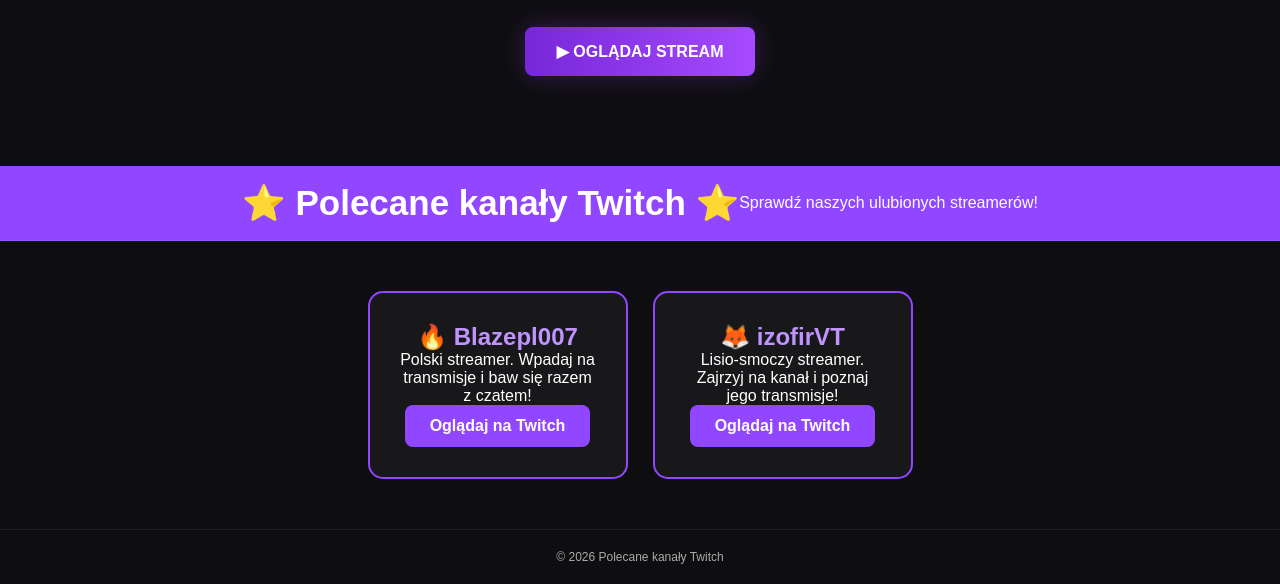
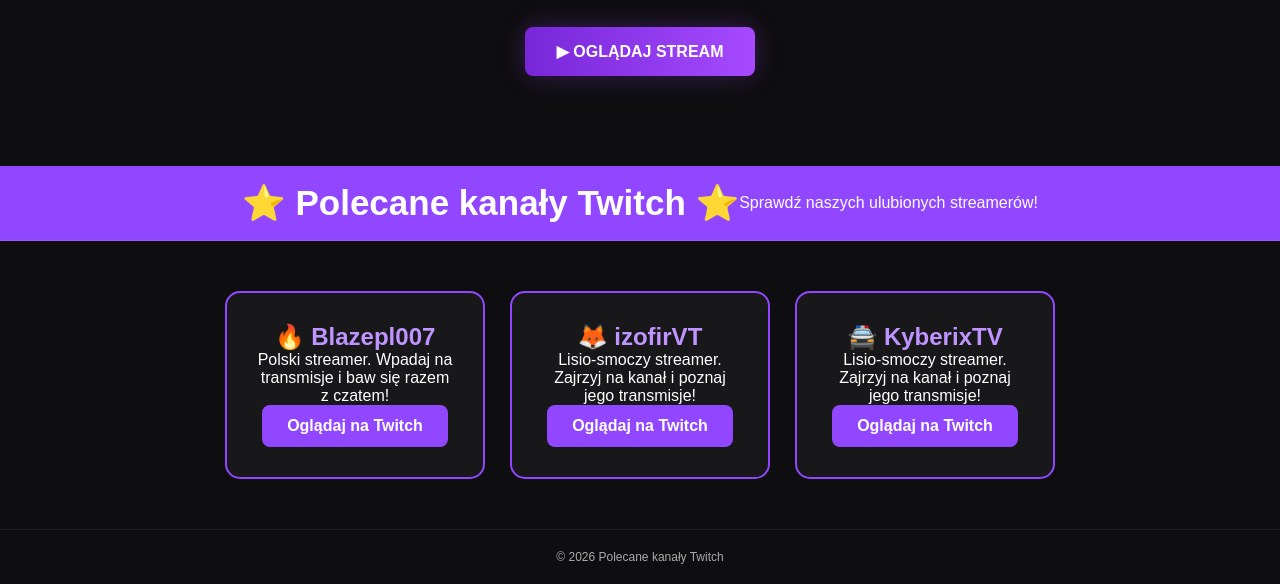
Before and after one commit to Vaderkq/Vaderkq.github.io, a plain HTML site: page index.html in a window 1280 px wide. Shown: the part 2115-2699 px from the top of the page. Drawn offline with Linux system fonts and the light colour scheme.

Commit message:
Update index.html

```diff
--- a/index.html
+++ b/index.html
@@ -613,6 +613,15 @@ footer span {
             </a>
         </div>
 
+        <div class="channel">
+            <h2>🚔 KyberixTV</h2>
+            <p>Lisio-smoczy streamer. Zajrzyj na kanał i poznaj jego transmisje!</p>
+            <a href="https://www.twitch.tv/kyberixtv"
+               target="_blank">
+               Oglądaj na Twitch
+            </a>
+        </div>
+
     </main>
 
     <footer>
```
